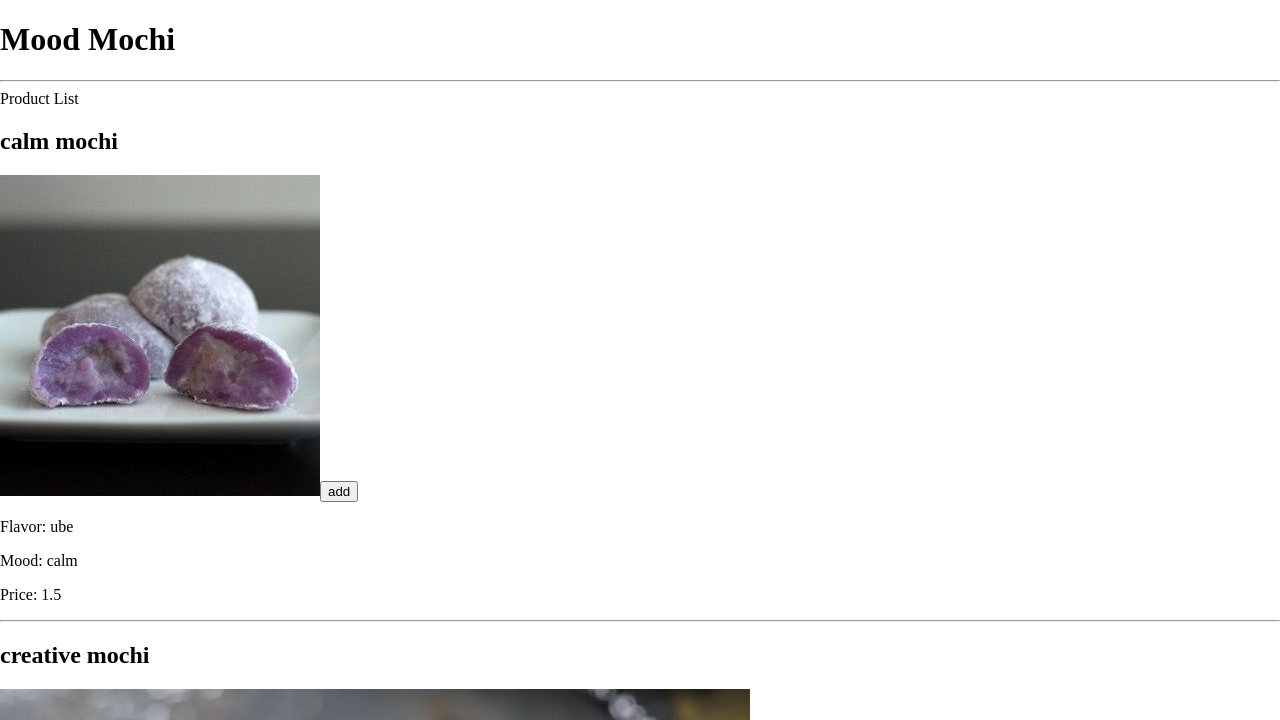
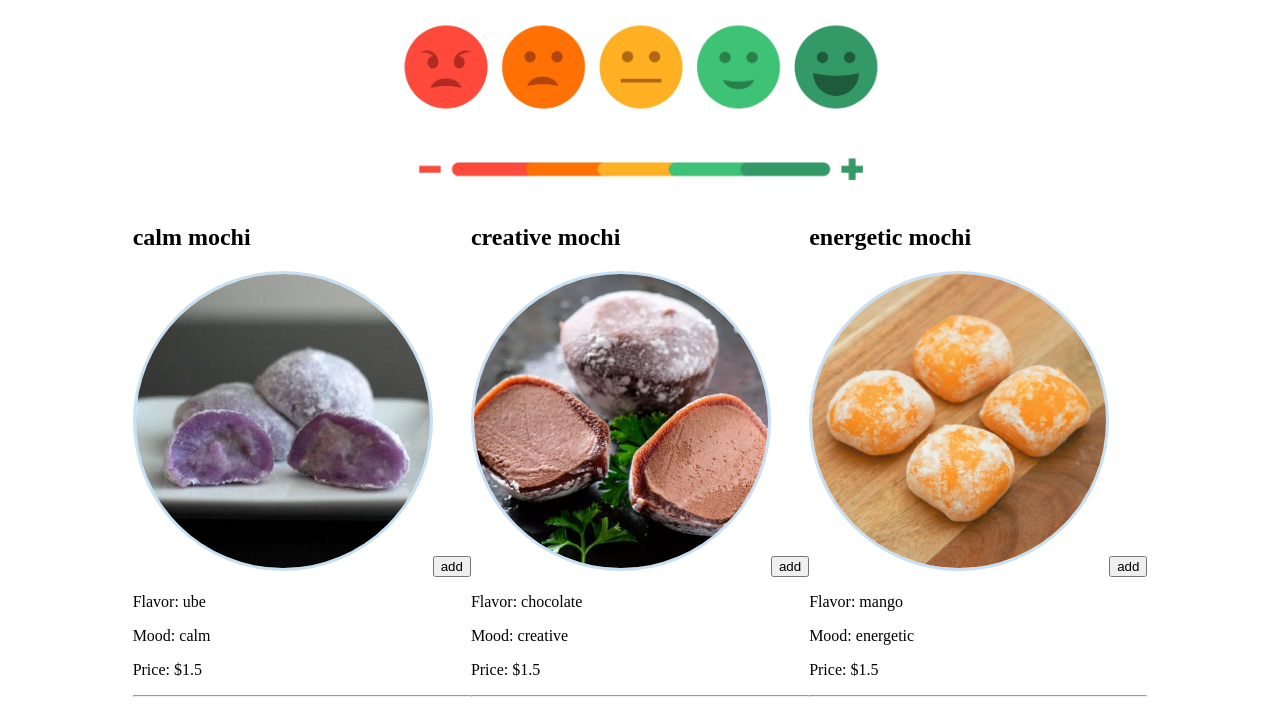
Before and after one commit to mira-kine/lab-06-e-commerce-site, a website with bundled scripts: page index.html in a window 1280 px wide. Shown: the top 720 px of the page. Built offline with nearby package versions, Linux system fonts and the light colour scheme; files whose address does not match are found by name.

Commit message:
added images

```diff
--- a/index.html
+++ b/index.html
@@ -12,16 +12,21 @@
     <title>Mood Mochi</title>
 </head>
 <header>
-    <h1>Mood Mochi</h1>
+    <img src="assets/mood-scaled.jpg" alt="mood scale">
 </header>
+<body>
+        <div id="product-list">
 
-<body>
-    <hr>
-    <section id="product-container">
-        <div id="product-list">
-            Product List
+            <!-- <div class="mochi-item" id="calm-mochi">
+                <h2>calm mochi</h2>
+            <img src="/assets/calm-mochi.jpg">
+            <p>flavor: ube</p>
+            <p>mood: calm</p>
+            <p>price: $1.5</p>
+            <button id="add-product">add</button>
+            </div>    -->
+
         </div>
-    </section>
     <script type="module" src="./app.js"></script>
 </body>
 
--- a/render-mochi.js
+++ b/render-mochi.js
@@ -15,7 +15,7 @@ export function renderMochi(mochi){
     mochiMood.textContent = `Mood: ${mochi.mood}`;
 
     const mochiPrice = document.createElement('p');
-    mochiPrice.textContent = `Price: ${mochi.price}`;
+    mochiPrice.textContent = `Price: $${mochi.price}`;
 
     const addProduct = document.createElement('button');
     addProduct.textContent = "add";
--- /dev/null
+++ b/styles/style.css
@@ -0,0 +1,24 @@
+header img {
+    height: 200px;
+    width: auto;
+}
+body {
+    display: flex;
+    flex-flow: row wrap;
+    justify-content: center;
+    background-image: url('../assets/');
+}
+
+.mochi-item img {
+    border-radius: 50%;
+    border: 3px solid #C8E0F4;
+    height: 300px;
+    width: 300px;
+}
+
+#product-list {
+    display: flex;
+    flex-direction: row;
+    justify-content: center;
+    flex-wrap: wrap;
+}
```
Also changed, not shown: assets/mood-scaled.jpg (added), assets/patience-mochi.jpg, assets/sakura-background.jpg (added).
